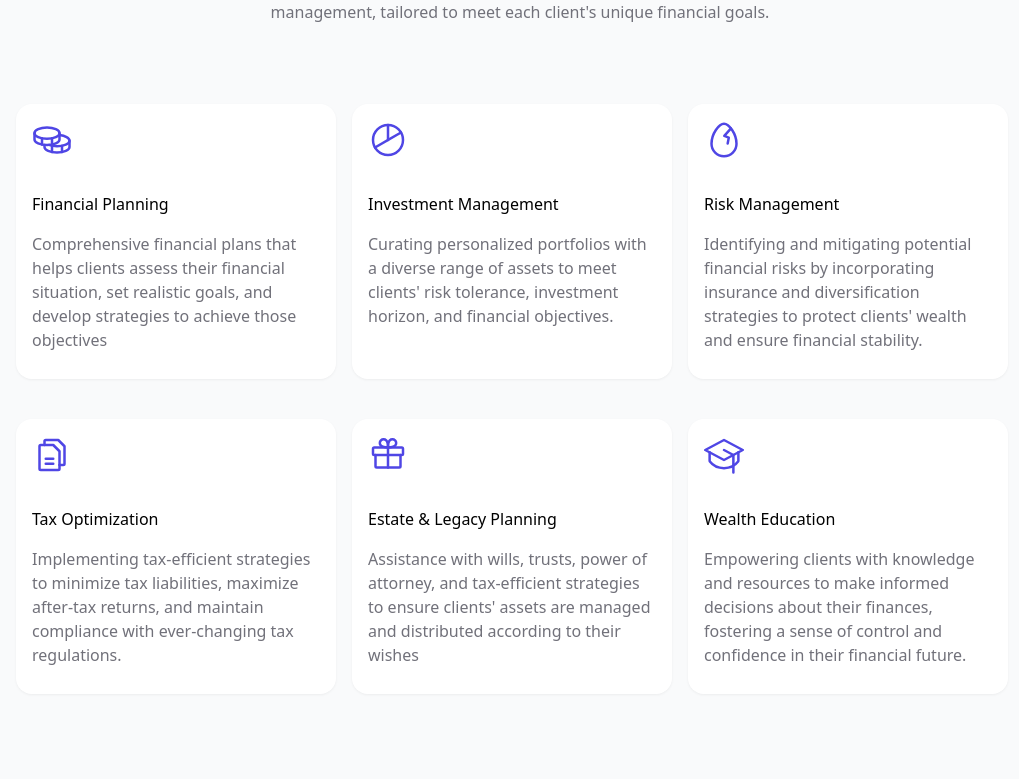
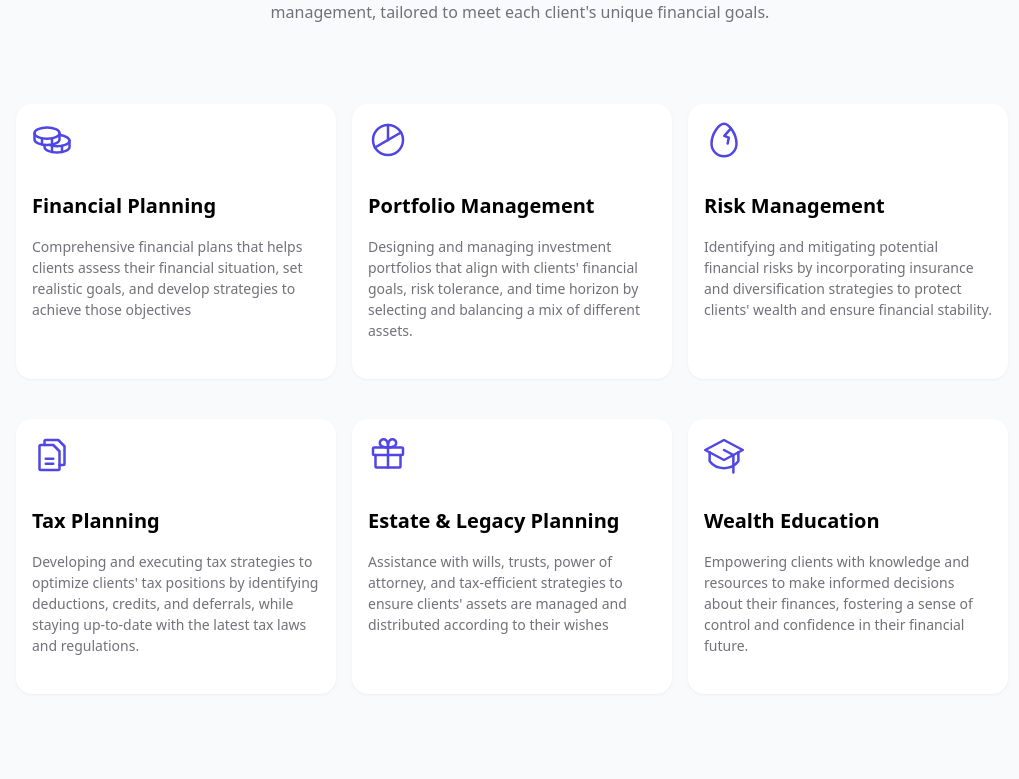
Before and after one commit to Jonathan-Nucleus/Intro-V2, a Next.js app: page / in a window 1280 px wide. Shown: the part 1706-2485 px from the top of the page, without its empty margins (120-1139 px from the left). Built offline with nearby package versions, Linux system fonts and the light colour scheme.

Commit message:
links added and features updated

```diff
--- a/constants/index.tsx
+++ b/constants/index.tsx
@@ -46,8 +46,9 @@
   },
   {
     icon: <ChartPie size={40} color="#4F46E5" />,
-    title: "Investment Management",
-    subtitle: "Curating personalized portfolios with a diverse range of assets to meet clients' risk tolerance, investment horizon, and financial objectives.",
+    title: "Portfolio Management",
+    subtitle:
+      "Designing and managing investment portfolios that align with clients' financial goals, risk tolerance, and time horizon by selecting and balancing a mix of different assets.",
   },
   {
     icon: <EggCrack size={40} color={"#4F46E5"} />,
@@ -57,8 +58,9 @@
   },
   {
     icon: <Files size={40} color="#4F46E5" />,
-    title: "Tax Optimization",
-    subtitle: "Implementing tax-efficient strategies to minimize tax liabilities, maximize after-tax returns, and maintain compliance with ever-changing tax regulations.",
+    title: "Tax Planning",
+    subtitle:
+      "Developing and executing tax strategies to optimize clients' tax positions by identifying deductions, credits, and deferrals, while staying up-to-date with the latest tax laws and regulations.",
   },
   {
     icon: <Gift size={40} color={"#4F46E5"} />,
--- a/pages/index.tsx
+++ b/pages/index.tsx
@@ -189,16 +189,20 @@
             >
               <div className="h-full w-6/12  flex flex-col justify-between items-left mr-4 z-0">
                 <div className="w-full">
+                <a href="https://clients.multivurse.com/" target="_blank" rel="noopener noreferrer">
                   <Card className="h-[100px] w-full roundedXl flex flex-row justify-around items-center bg-white mb-5 drop-shadow-sm border border-indigo-500 cursor-pointer">
                     <p className="text-gradient bg-clip-text text-transparent bg-gradient-to-r from-purple-500 via-indigo-500 to-purple-900 text-lg font-sans font-extrabold">
                       Clients
                     </p>
                   </Card>
+                  </a>
+                  <a href="https://clients.multivurse.com/" target="_blank" rel="noopener noreferrer">
                   <Card className="h-[100px] w-full roundedXl flex flex-row justify-around items-center bg-white drop-shadow-sm border border-indigo-500 cursor-pointer">
                     <p className="text-gradient bg-clip-text text-transparent bg-gradient-to-r from-purple-500 via-indigo-500 to-purple-900 text-lg font-sans font-extrabold">
                       Management
                     </p>
                   </Card>
+                  </a>
                 </div>
                 <div className="w-full">
                   <p className="text-black text-lg font-sans font-extrabold mb-4 text-left">
--- a/tailwind.config.js
+++ b/tailwind.config.js
@@ -5,6 +5,7 @@
   content: [
     "./pages/**/*.{js,ts,jsx,tsx}",
     "./components/**/*.{js,ts,jsx,tsx}",
+    "./modules/**/*.{js,ts,jsx,tsx}",
   ],
   theme: {
     extend: {
```
